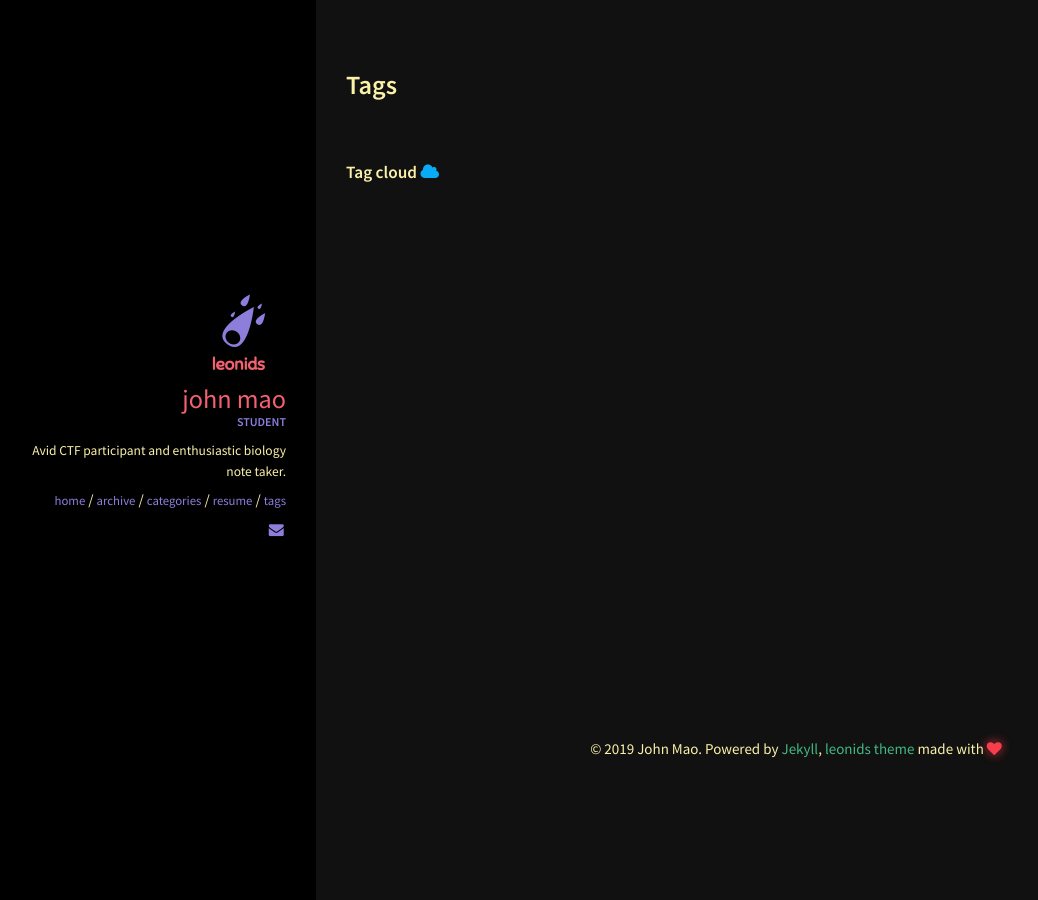
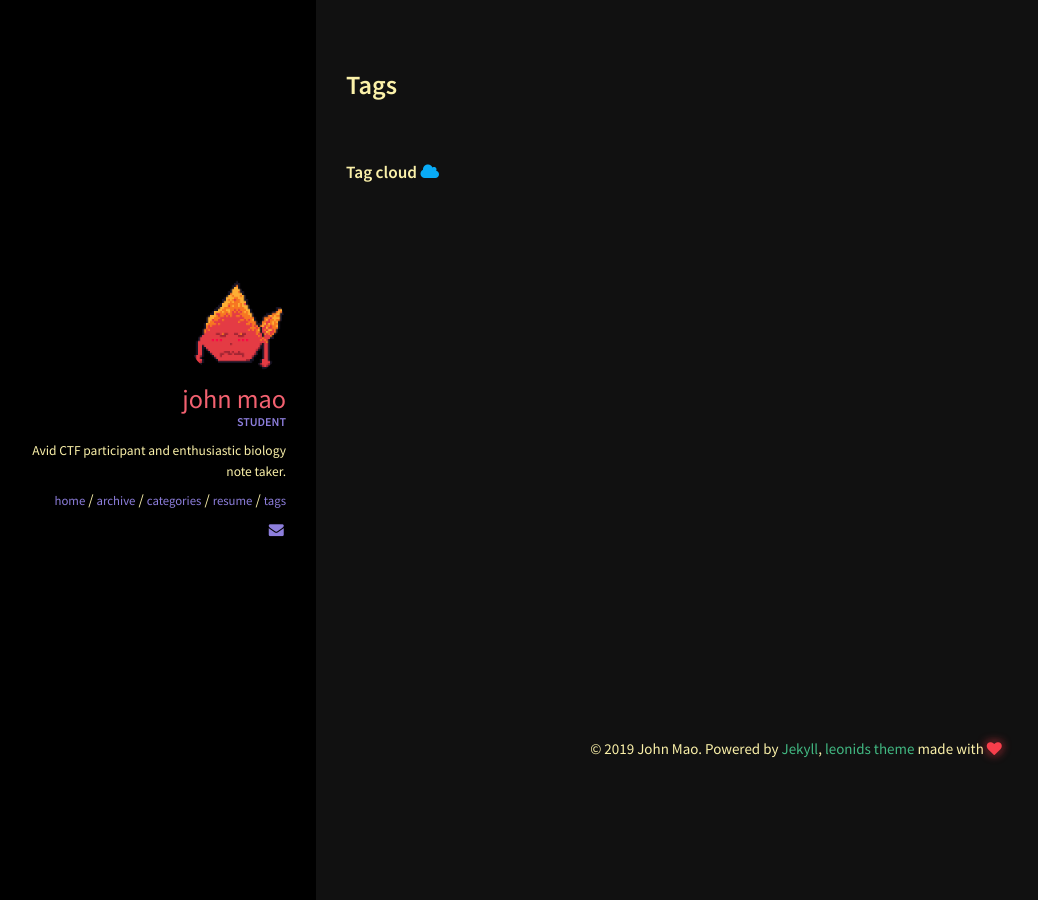
Before and after one commit to Loopsyded/Loopsyded.github.io, a Jekyll site: the page built from tags.html, in a window 1280 px wide. Shown: the whole page, without its empty margins (4-1042 px from the left). Built offline with Jekyll 4.4.1, drawn with Linux system fonts in a browser that asks for light colours.

Commit message:
Updated avatar

```diff
--- a/_config.yml
+++ b/_config.yml
@@ -34,7 +34,7 @@ kramdown:
 #
 owner:
   name: John Mao
-  avatar: leonids-logo.png
+  avatar: Avatar.png
   job: "Student"
   bio: "Avid CTF participant and enthusiastic biology note taker."
   email: JohnrMao@gmail.com
```
Also changed, not shown: img/leonids-logo.png (deleted).
